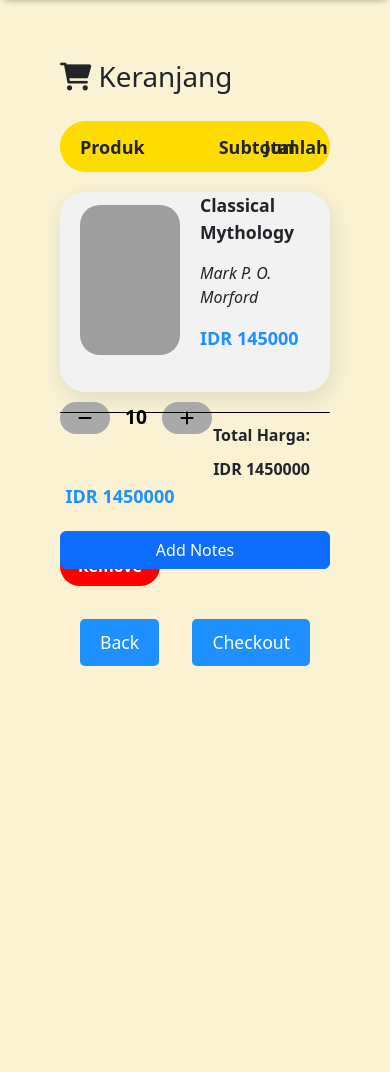
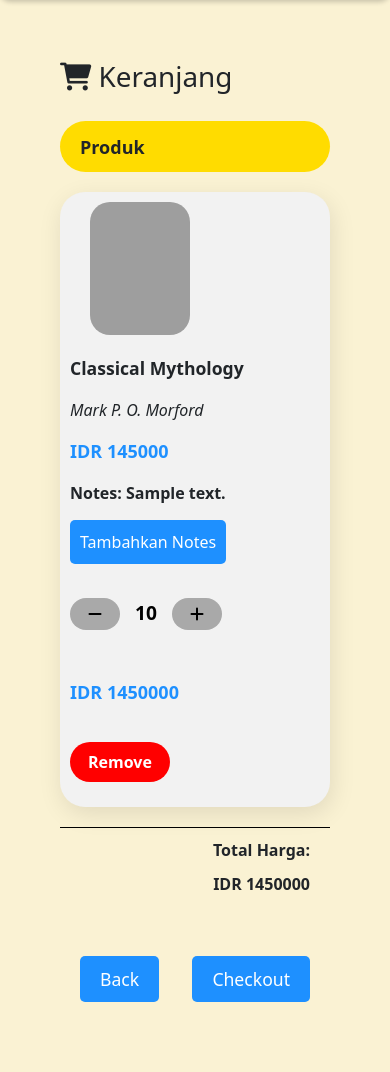
Before and after one commit to PBP-C03/main-project, a Django app: page /cartbook/view-cart/ in a window 390 px wide. Shown: the part 159-1231 px from the top of the page. Before the commit the page ends 825 px from the top, so only its background shows below. Run offline with Django 4.2, Linux system fonts and the light colour scheme; a user stored in the database is signed in; data comes from the database, SQL or seed files in the repository; tables that the repository leaves empty hold one stand-in row (values such as "Sample post"); grey boxes are pictures that could not be loaded.

Commit message:
Add Opsi Add Notes with AJAX

```diff
--- a/cartbook/templates/cartbook.html
+++ b/cartbook/templates/cartbook.html
@@ -47,7 +47,7 @@
         }
 
         .cart-item {
-            height: 200px;
+            height: 260px;
             display: flex;
             flex-wrap: wrap;
             align-items: center;
@@ -58,9 +58,9 @@
         }
 
         .cart-image img {
-            width: 100px;
+            width: 150px;
             margin-left: 20px;
-            height: 150px;
+            height: 200px;
             border-radius: 20px;
         }
 
@@ -180,6 +180,52 @@
             background-color: darkred; /* Warna saat kursor berada di atas tombol */
         }
 
+        .add-note-button {
+            background-color: dodgerblue;
+            color: white;
+            border: none;
+            padding: 10px;
+            margin-top: 15px;
+            cursor: pointer;
+            border-radius: 5px;
+            transition: background-color 0.3s;
+        }
+
+        .add-note-button:hover {
+            background-color: #0A74DA;
+        }
+
+        @media screen and (max-width: 768px) {
+            .rectangle-label.jumlah, .rectangle-label.subtotal {
+                display: none; /* Sembunyikan teks pada ukuran layar kecil */
+            }
+
+            .cart-item {
+                flex-direction: column;
+                align-items: flex-start;
+                height: auto; /* Ubah tinggi menjadi otomatis */
+                padding: 10px;
+            }
+        }
+
+        @media screen and (max-width: 768px) {
+            .cart-image img {
+                width: 100px;
+                height: 133px;
+            }
+
+            .cart-quantity, .cart-subtotal, .cart-action {
+                width: 100%; /* Lebar penuh */
+                text-align: left;
+            }
+
+            .quantity-icons {
+                justify-content: flex-start;
+                margin-right: 0;
+            }
+        }
+
+
     </style>
 </head>
 
@@ -192,13 +238,19 @@
                     <h1 class="modal-title fs-5" id="exampleModalLabel">Add Notes</h1>
                     <button type="button" class="btn-close" data-bs-dismiss="modal" aria-label="Close"></button>
                 </div>
-                <div class="modal-body">
+                <!-- <div class="modal-body">
                     <form id="form" onsubmit="return false;">
                         {% csrf_token %}
                         <div class="mb-3">
                             <label for="note" class="col-form-label">Notes:</label>
                             <input type="text" class="form-control" id="note" name="note"></input>
                         </div>
+                    </form>
+                </div> -->
+                <div class="modal-body">
+                    <form id="form" data-book-cart-id="{{ book_cart.id }}" onsubmit="return false;">
+                        {% csrf_token %}
+                        {{ note_form.as_p }}
                     </form>
                 </div>
                 <div class="modal-footer">
@@ -215,6 +267,8 @@
             Keranjang
         </h1>
 
+
+
         <div class="rectangle">
             <p class="rectangle-label produk">Produk</p>
             <p class="rectangle-label jumlah">Jumlah</p>
@@ -230,6 +284,8 @@
                     <p class="book-title">{{ book_cart.book.title }}</p>
                     <p class="book-author">{{ book_cart.book.author }}</p>
                     <p class="book-price">IDR {{ book_cart.book.price }}</p>
+                    <div id="note-display-{{ book_cart.id }}" style="font-weight: bold;">Notes: {{ book_cart.notes }}</div>
+                    <button type="button" class="btn btn-primary add-note-button" data-bs-toggle="modal" data-bs-target="#exampleModal" data-book-cart-id="{{ book_cart.id }}">Tambahkan Notes</button>
                 </div>
                 <div class="cart-quantity">
                     <div class="quantity-icons">
@@ -271,10 +327,6 @@
                 <span id="total-harga">IDR {{ total_harga }}</span>
             </div>
         </div>
-
-        <div id="note-display"></div>
-
-        <button type="button" class="btn btn-primary" data-bs-toggle="modal" data-bs-target="#exampleModal">Add Notes</button>
 
         <div class="cart-actions">
             <a href="{% url 'main:show_catalog' %}" style="text-align: left;">
@@ -342,26 +394,51 @@
                 });
             });
 
-            $("#button_add").click(add_note);
+            $('.add-note-button').click(function () {
+                let bookCartId = $(this).data("book-cart-id");
+                $("#button_add").data("book-cart-id", bookCartId);
+            });
+
+            // $("#button_add").click(function () {
+            //     let bookCartId = $(this).data("book-cart-id");
+            //     let noteValue = $('#note').val();  // Ambil nilai note langsung di sini
+
+            //     $.ajax({
+            //         url: `/cartbook/add-note/${bookCartId}/`,
+            //         type: 'POST',
+            //         data: {
+            //             note: noteValue,
+            //             csrfmiddlewaretoken: '{{ csrf_token }}',
+            //         },
+            //         success: function(response) {
+            //             if (response.success) {
+            //                 $(`#note-display-${bookCartId}`).text('Note: ' + response.note);
+            //             }
+            //         },
+            //         error: function(error) {
+            //             console.log('Error:', error);
+            //         }
+            //     });
+            // });
+
+            $("#button_add").click(function() {
+                var bookCartId = $(this).data("book-cart-id");  // Ganti ini
+                $.ajax({
+                    url: '/cartbook/add-note/' + bookCartId + '/',
+                    type: 'POST',
+                    data: $('#form').serialize(),
+                    success: function(response) {
+                        if(response.success) {
+                            $('#note-display-' + bookCartId).html("Note: " + response.note);
+                            $('#form')[0].reset();
+                        }
+                    },
+                    error: function(error) {
+                        console.log('Error:', error);
+                    }
+                });
+            });
         });
-
-        function add_note() {
-            let noteValue = document.querySelector('#note').value;
-            let data = new FormData();
-            data.append('note', noteValue);
-
-            fetch("{% url 'cartbook:add_note' %}", {
-                method: "POST",
-                body: data
-            }).then(function(response) {
-                document.querySelector('#note-display').textContent = 'Note: ' + noteValue;
-                refreshProducts();
-            })
-
-            document.getElementById("form").reset();
-            return false;
-        }
-
 
     </script>
 
--- a/cartbook/urls.py
+++ b/cartbook/urls.py
@@ -8,6 +8,6 @@ urlpatterns = [
     path('remove-from-cart/<int:book_cart_id>/', remove_from_cart, name='remove_from_cart'),
     path('tambah-amount/<int:book_cart_id>/', tambah_amount, name='tambah_amount'),
     path('kurang-amount/<int:book_cart_id>/', kurang_amount, name='kurang_amount'),
-    path('add-note/', add_note, name='add_note'),
+    path('add-note/<int:book_cart_id>/', add_note, name='add_note'),
 
 ]
--- a/cartbook/views.py
+++ b/cartbook/views.py
@@ -6,6 +6,7 @@ from book.models import Book
 from django.contrib import messages
 from django.contrib.auth.decorators import login_required
 from django.views.decorators.csrf import csrf_exempt
+from cartbook.forms import NoteForm
 
 from django.http import JsonResponse
 
@@ -14,6 +15,8 @@ from django.http import JsonResponse
 def view_cart(request):
     user_cart, created = Cart.objects.get_or_create(user=request.user)
     book_carts = Book_Cart.objects.filter(carts=user_cart)
+
+
 
     total_amount = user_cart.total_amount
     total_harga = 0
@@ -28,10 +31,15 @@ def view_cart(request):
     user_cart.total_harga = total_harga  # Update total_harga pada keranjang
     user_cart.save()
 
+    # filter_query = request.GET.get('filter', '')
+    # if filter_query:
+    #     book_carts = book_carts.filter(book__title__icontains=filter_query)
+
     context = {
         'book_carts': book_carts,
         'total_amount': total_amount,
         'total_harga': total_harga,
+        'note_form': NoteForm(),
     }
 
     return render(request, 'cartbook.html', context)
@@ -131,15 +139,26 @@ def kurang_amount(request, book_cart_id):
         return JsonResponse({'success': True, 'amount': book_cart.amount, 'subtotal': book_cart.subtotal, 'total_harga': user_cart.total_harga, 'deleted': True})
     return JsonResponse({'success': True, 'amount': book_cart.amount, 'subtotal': book_cart.subtotal, 'total_harga': user_cart.total_harga, 'deleted': False})
 
-@csrf_exempt
-def add_note(request):
-    if request.method == 'POST':
-        note = request.POST.get("note")
-        user = request.user
+# @login_required
+# def add_note(request, book_cart_id):
+#     try:
+#         book_cart = Book_Cart.objects.get(id=book_cart_id)
+#         note = request.POST.get('note', '')
+#         book_cart.notes = note
+#         book_cart.save()
+#         return JsonResponse({'success': True, 'note': note})
+#     except Book_Cart.DoesNotExist:
+#         return JsonResponse({'success': False, 'error': 'Item not found'}, status=404)
 
-        new_note = Book_Cart(note=note, user=user)
-        new_note.save()
-
-        return HttpResponse(b"CREATED", status=201)
-
-    return HttpResponseNotFound()
+@login_required
+def add_note(request, book_cart_id):
+    try:
+        book_cart = Book_Cart.objects.get(id=book_cart_id)
+        form = NoteForm(request.POST, instance=book_cart)
+        if form.is_valid():
+            form.save()
+            return JsonResponse({'success': True, 'note': form.cleaned_data['notes']})
+        else:
+            return JsonResponse({'success': False, 'error': 'Invalid form'}, status=400)
+    except Book_Cart.DoesNotExist:
+        return JsonResponse({'success': False, 'error': 'Item not found'}, status=404)
```
